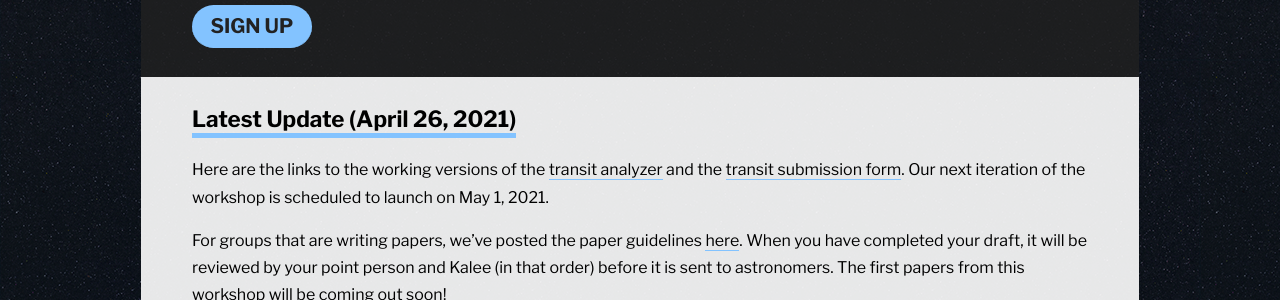
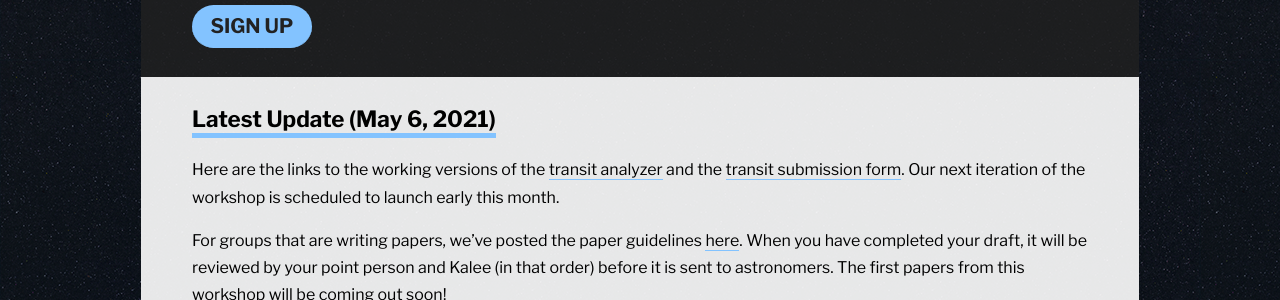
Before and after one commit to paigeyeung/exoplanetresearchworkshop, a Jekyll site: the page built from index.md, in a window 1280 px wide. Shown: the part 340-640 px from the top of the page. Built offline with Jekyll 4.4.1, drawn with Linux system fonts in a browser that asks for light colours; some web fonts are replaced.

Commit message:
Update index.md

```diff
--- a/index.md
+++ b/index.md
@@ -15,9 +15,9 @@ Signups are open for the next iteration of the Exoplanet Research Workshop! If y
 
 <div class="page-display-light" markdown="1">
 
-## Latest Update (April 26, 2021)
+## Latest Update (May 6, 2021)
 
-Here are the links to the working versions of the [transit analyzer](http://exoplanetresearch.netlify.app/transitanalyzer){:target="_blank"} and the [transit submission form](http://exoplanetresearch.netlify.app/transitsubmission){:target="_blank"}. Our next iteration of the workshop is scheduled to launch on May 1, 2021.
+Here are the links to the working versions of the [transit analyzer](http://exoplanetresearch.netlify.app/transitanalyzer){:target="_blank"} and the [transit submission form](http://exoplanetresearch.netlify.app/transitsubmission){:target="_blank"}. Our next iteration of the workshop is scheduled to launch early this month.
 
 For groups that are writing papers, we've posted the paper guidelines [here](/papers/). When you have completed your draft, it will be reviewed by your point person and Kalee (in that order) before it is sent to astronomers. The first papers from this workshop will be coming out soon!
 
```
